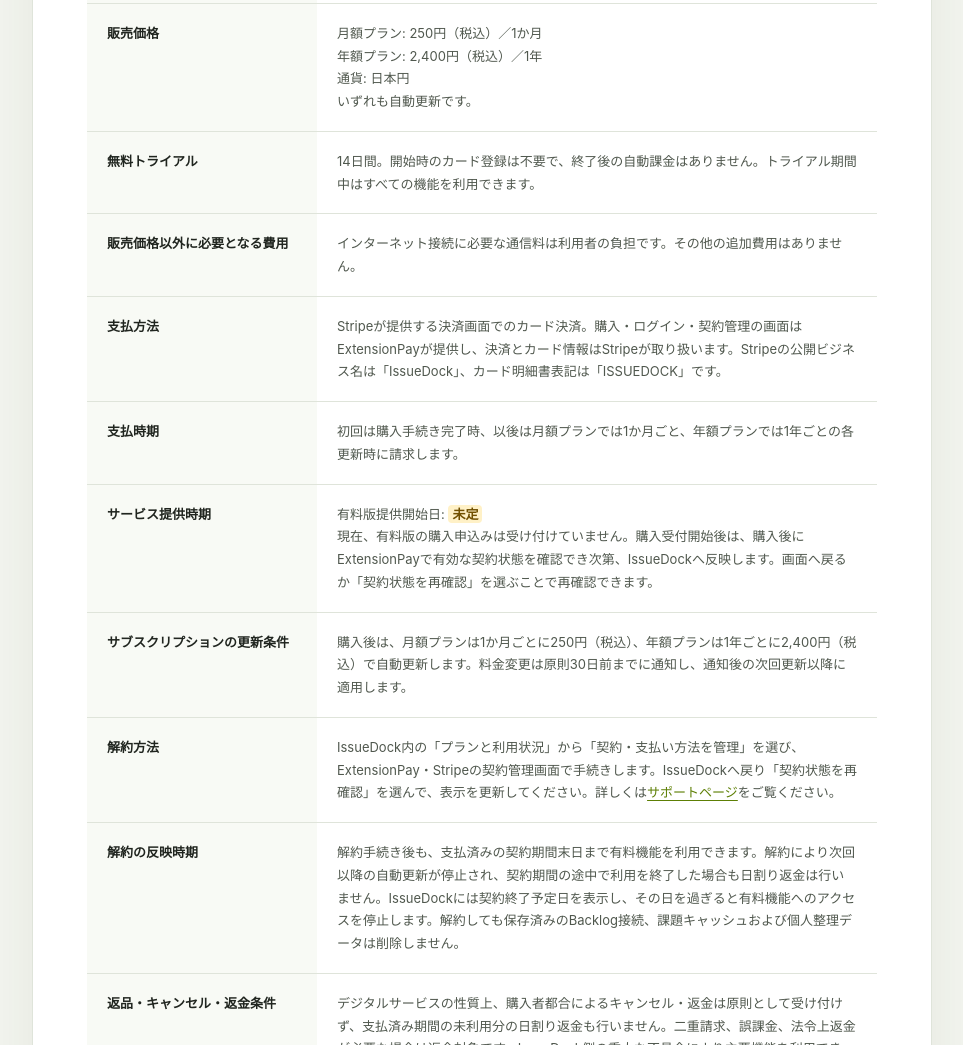
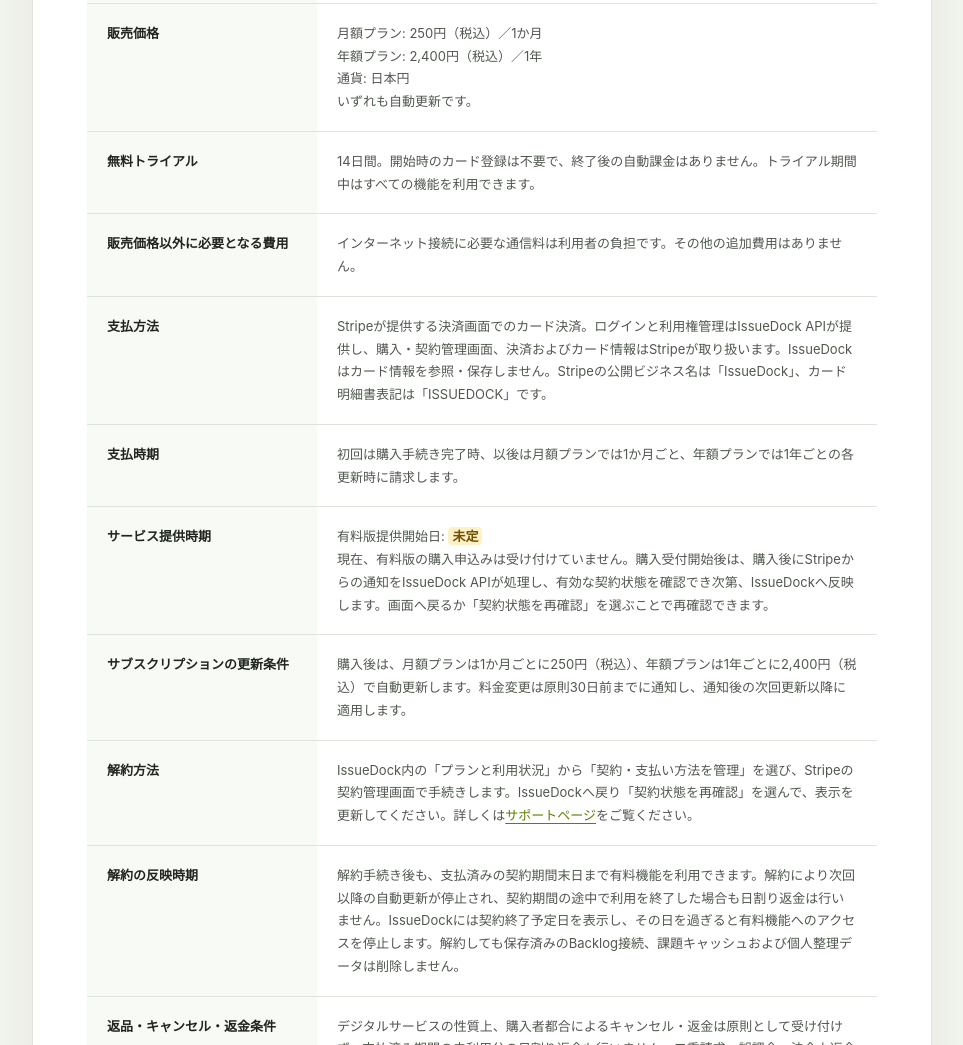
Before and after one commit to gorbachov/backlog.issue.dock.site, a plain HTML site: page commerce-disclosure/index.html in a window 1280 px wide. Shown: the part 1250-2295 px from the top of the page, without its empty margins (288-1251 px from the left). Drawn offline with Linux system fonts and the light colour scheme.

Commit message:
docs: align commerce disclosure with Stripe billing

```diff
--- a/commerce-disclosure/index.html
+++ b/commerce-disclosure/index.html
@@ -39,7 +39,7 @@
             <p class="policy-lead">
               IssueDockの有料提供に先立ち、販売条件と問い合わせ方法を購入前に確認できるよう掲載します。
             </p>
-            <p class="policy-date">有料版提供開始日: <span class="pending">未定</span><br />最終更新日: 2026年9月2日</p>
+            <p class="policy-date">有料版提供開始日: <span class="pending">未定</span><br />最終更新日: 2026年9月14日</p>
           </div>
           <aside class="privacy-summary" aria-label="掲載内容の概要">
             <p class="summary-label">PUBLICATION STATUS</p>
@@ -81,11 +81,11 @@
               <div class="disclosure-row"><dt>販売価格</dt><dd>月額プラン: 250円（税込）／1か月<br />年額プラン: 2,400円（税込）／1年<br />通貨: 日本円<br />いずれも自動更新です。</dd></div>
               <div class="disclosure-row"><dt>無料トライアル</dt><dd>14日間。開始時のカード登録は不要で、終了後の自動課金はありません。トライアル期間中はすべての機能を利用できます。</dd></div>
               <div class="disclosure-row"><dt>販売価格以外に必要となる費用</dt><dd>インターネット接続に必要な通信料は利用者の負担です。その他の追加費用はありません。</dd></div>
-              <div class="disclosure-row"><dt>支払方法</dt><dd>Stripeが提供する決済画面でのカード決済。購入・ログイン・契約管理の画面はExtensionPayが提供し、決済とカード情報はStripeが取り扱います。Stripeの公開ビジネス名は「IssueDock」、カード明細書表記は「ISSUEDOCK」です。</dd></div>
+              <div class="disclosure-row"><dt>支払方法</dt><dd>Stripeが提供する決済画面でのカード決済。ログインと利用権管理はIssueDock APIが提供し、購入・契約管理画面、決済およびカード情報はStripeが取り扱います。IssueDockはカード情報を参照・保存しません。Stripeの公開ビジネス名は「IssueDock」、カード明細書表記は「ISSUEDOCK」です。</dd></div>
               <div class="disclosure-row"><dt>支払時期</dt><dd>初回は購入手続き完了時、以後は月額プランでは1か月ごと、年額プランでは1年ごとの各更新時に請求します。</dd></div>
-              <div class="disclosure-row"><dt>サービス提供時期</dt><dd>有料版提供開始日: <span class="pending">未定</span><br />現在、有料版の購入申込みは受け付けていません。購入受付開始後は、購入後にExtensionPayで有効な契約状態を確認でき次第、IssueDockへ反映します。画面へ戻るか「契約状態を再確認」を選ぶことで再確認できます。</dd></div>
+              <div class="disclosure-row"><dt>サービス提供時期</dt><dd>有料版提供開始日: <span class="pending">未定</span><br />現在、有料版の購入申込みは受け付けていません。購入受付開始後は、購入後にStripeからの通知をIssueDock APIが処理し、有効な契約状態を確認でき次第、IssueDockへ反映します。画面へ戻るか「契約状態を再確認」を選ぶことで再確認できます。</dd></div>
               <div class="disclosure-row"><dt>サブスクリプションの更新条件</dt><dd>購入後は、月額プランは1か月ごとに250円（税込）、年額プランは1年ごとに2,400円（税込）で自動更新します。料金変更は原則30日前までに通知し、通知後の次回更新以降に適用します。</dd></div>
-              <div class="disclosure-row"><dt>解約方法</dt><dd>IssueDock内の「プランと利用状況」から「契約・支払い方法を管理」を選び、ExtensionPay・Stripeの契約管理画面で手続きします。IssueDockへ戻り「契約状態を再確認」を選んで、表示を更新してください。詳しくは<a href="../support/#cancellation">サポートページ</a>をご覧ください。</dd></div>
+              <div class="disclosure-row"><dt>解約方法</dt><dd>IssueDock内の「プランと利用状況」から「契約・支払い方法を管理」を選び、Stripeの契約管理画面で手続きします。IssueDockへ戻り「契約状態を再確認」を選んで、表示を更新してください。詳しくは<a href="../support/#cancellation">サポートページ</a>をご覧ください。</dd></div>
               <div class="disclosure-row"><dt>解約の反映時期</dt><dd>解約手続き後も、支払済みの契約期間末日まで有料機能を利用できます。解約により次回以降の自動更新が停止され、契約期間の途中で利用を終了した場合も日割り返金は行いません。IssueDockには契約終了予定日を表示し、その日を過ぎると有料機能へのアクセスを停止します。解約しても保存済みのBacklog接続、課題キャッシュおよび個人整理データは削除しません。</dd></div>
               <div class="disclosure-row"><dt>返品・キャンセル・返金条件</dt><dd>デジタルサービスの性質上、購入者都合によるキャンセル・返金は原則として受け付けず、支払済み期間の未利用分の日割り返金も行いません。二重請求、誤課金、法令上返金が必要な場合は返金対象です。IssueDock側の重大な不具合により主要機能を利用できず、合理的な期間内に解消できない場合は個別に対応します。返金申請は<a href="mailto:support@issue-dock.com">support@issue-dock.com</a>へ、決済日、金額、決済に使用したメールアドレスおよび申請理由を記載して送ってください。カード番号、パスワードまたはBacklog APIキーは送信しないでください。確認後に返金可否を回答し、承認した場合は速やかに処理します。実際の着金日はStripeおよびカード会社の処理期間によります。詳しくは<a href="../support/#refunds">サポートページ</a>をご覧ください。</dd></div>
               <div class="disclosure-row"><dt>動作環境</dt><dd>Googleがサポートしているデスクトップ版Google Chromeを利用できるWindows、macOS、LinuxおよびChromeOSに対応します。Android・iOSなどのモバイル環境には対応しません。Google Chrome 102以上（最新版推奨）が必要です。Google Chrome以外のChromium系ブラウザは動作保証の対象外です。利用者が正当に利用できるBacklogアカウント、スペースURLおよびAPIキーが必要です。</dd></div>
```
